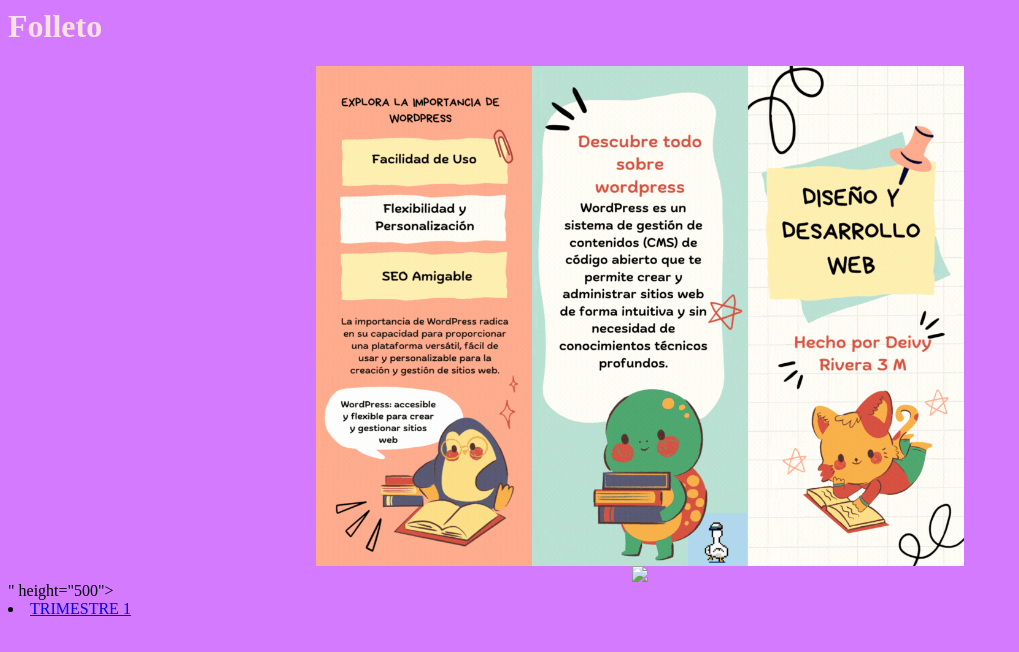
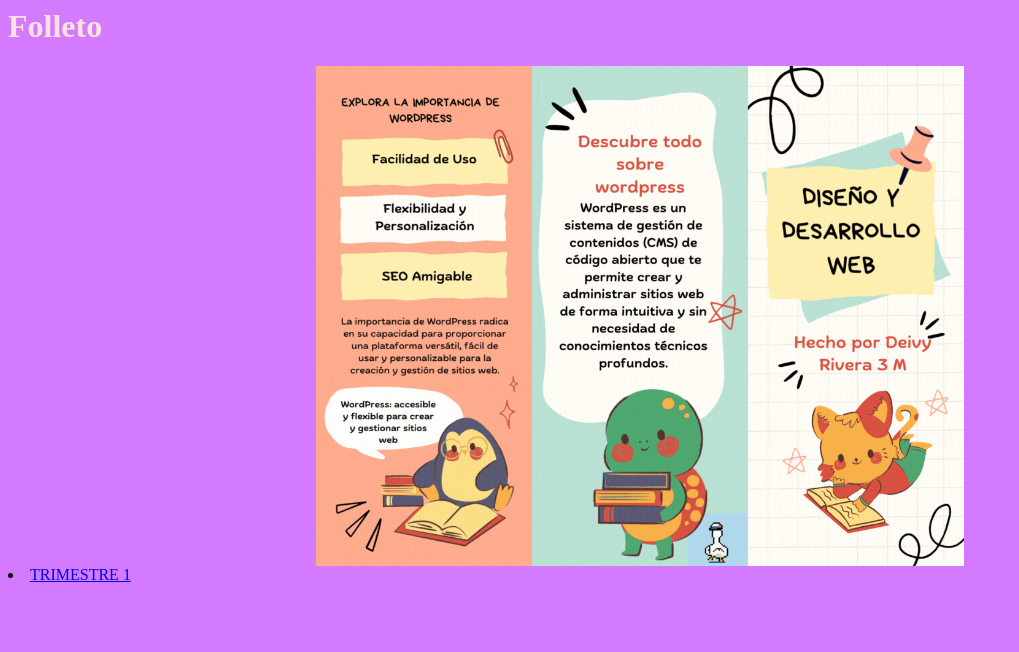
Before and after one commit to DeivyRivera/folleto.io, a plain HTML site: page index.html in a window 1280 px wide. Shown: the whole page, without its empty margins (0-1019 px from the left). Drawn offline with Linux system fonts and the light colour scheme.

Commit message:
Update index.html

```diff
--- a/index.html
+++ b/index.html
@@ -3,7 +3,7 @@
 <head>
 <H1><font color="FCE1E1">Folleto</font></H1>
 <center><img src ="Folleto Tríptico Proyecto Creativo Infantil Ilustrado Doodle Multicolor.gif" height="500"></center>
-  <center><img src ="<center><img src =height"2.png"="500"></center>" height="500"></center>
+
   <li><a href="D:\Deivy Rivera\gif.html">TRIMESTRE 1 </a></li>
 </body>
 </html>
```
